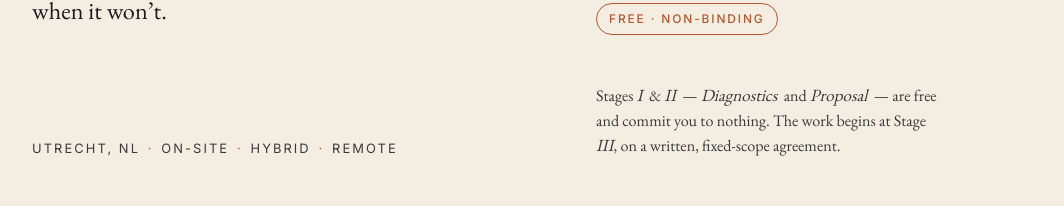
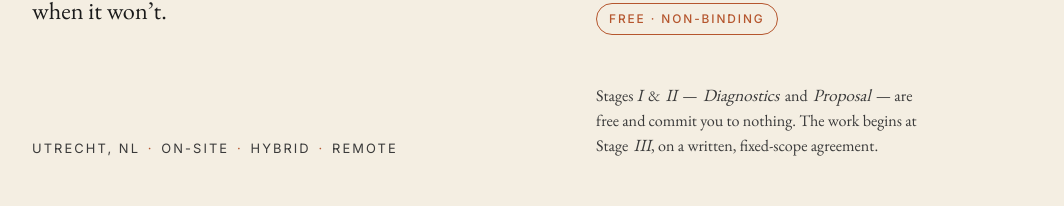
Before and after one commit to franciscocunha42/FranciscoCunha.ai, a Next.js app: page / in a window 1280 px wide. Shown: the part 545-751 px from the top of the page, without its empty margins (106-1170 px from the left). Built offline with nearby package versions, Linux system fonts and the light colour scheme.

Commit message:
em: switch to inline-block with horizontal margin so italic glyphs no longer collide with the next word

```diff
--- a/src/app/globals.css
+++ b/src/app/globals.css
@@ -77,7 +77,13 @@ em {
   font-family: var(--font-serif), "EB Garamond", Garamond, serif;
   font-size: 1.06em;
   line-height: 1;
-  margin-right: 0.18em;
+  display: inline-block;
+  margin: 0 0.12em;
+  vertical-align: baseline;
+}
+
+em:first-child {
+  margin-left: 0;
 }
 
 em:last-child {
```
